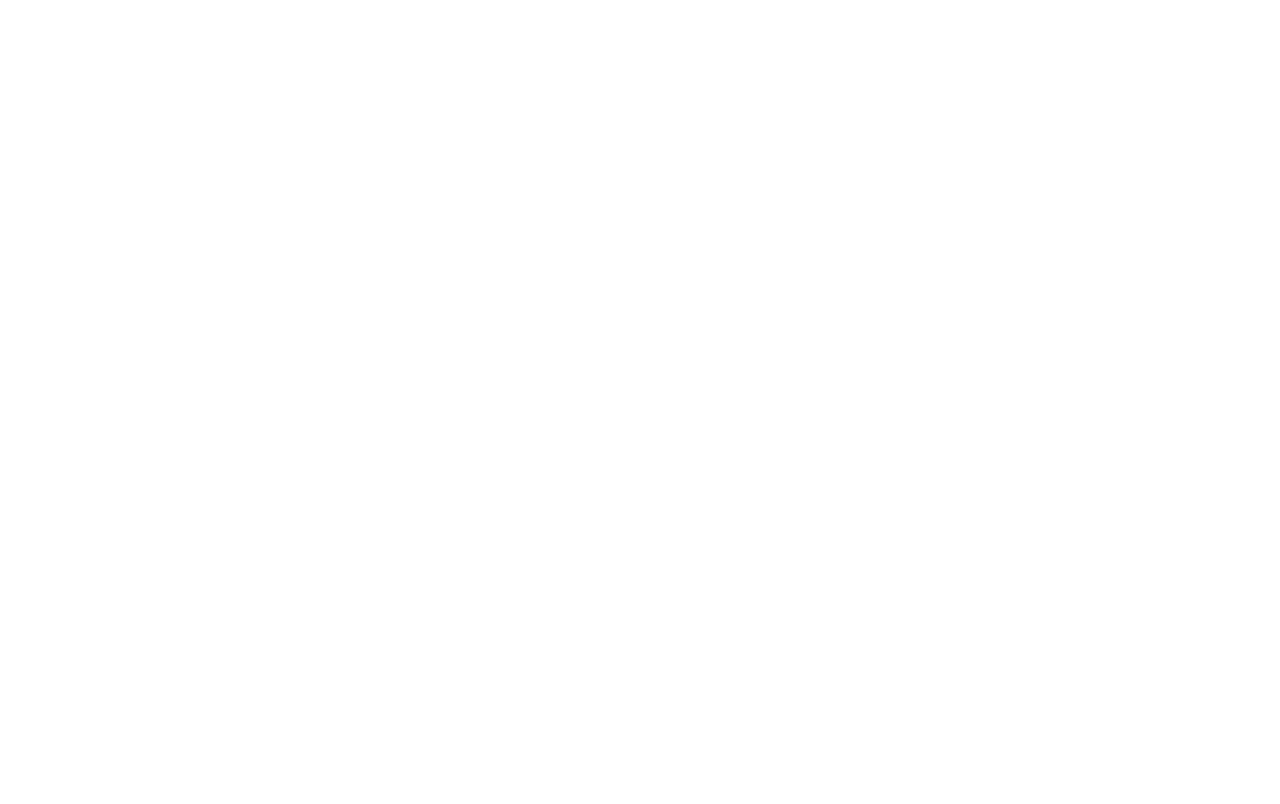
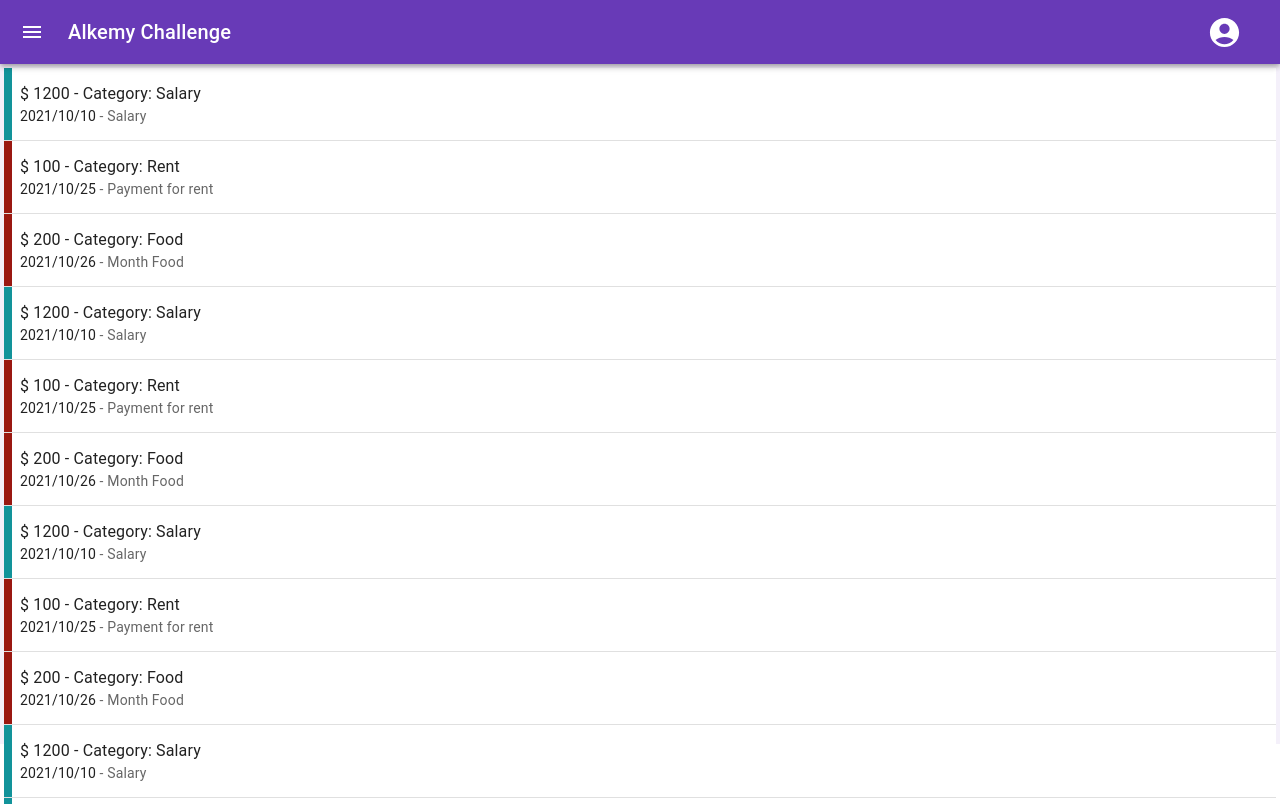
Before and after one commit to germansanz93/alkemy-challenge, a React (Create React App) app in the folder client/alkemy-challenge-client/: page /incomes in a window 1280 px wide. Built offline with nearby package versions, Linux system fonts and the light colour scheme.

Commit message:
Incomes, Expenses routes added in App, links added in AppBar, created movementsSeed and replaced in MovementsList

```diff
--- a/client/alkemy-challenge-client/src/App.js
+++ b/client/alkemy-challenge-client/src/App.js
@@ -28,6 +28,20 @@ class App extends Component {
             <Appbar children={<MovementsList />} />
           }
         />
+        <Route
+          exact
+          path="/incomes"
+          render={(routeProps) =>
+            <Appbar children={<MovementsList />} />
+          }
+        />
+        <Route
+          exact
+          path="/expenses"
+          render={(routeProps) =>
+            <Appbar children={<MovementsList />} />
+          }
+        />
       </Switch>
     )
   }
--- a/client/alkemy-challenge-client/src/Appbar.js
+++ b/client/alkemy-challenge-client/src/Appbar.js
@@ -150,7 +150,7 @@ function PersistentDrawerLeft(props) {
             </Link>
           </ListItem>
           <ListItem button key="Incomes" onClick={handleDrawerClose}>
-            <Link className={classes.link} to={"/"}>
+            <Link className={classes.link} to={"/incomes"}>
               <ListItemIcon>
                 <KeyboardArrowUpIcon />
               </ListItemIcon>
@@ -158,7 +158,7 @@ function PersistentDrawerLeft(props) {
             </Link>
           </ListItem>
           <ListItem button key="Expenses" onClick={handleDrawerClose}>
-            <Link className={classes.link} to={"/"}>
+            <Link className={classes.link} to={"/expenses"}>
               <ListItemIcon>
                 <KeyboardArrowDownIcon />
               </ListItemIcon>
--- a/client/alkemy-challenge-client/src/MovementsList.js
+++ b/client/alkemy-challenge-client/src/MovementsList.js
@@ -6,22 +6,15 @@ import ListItemText from '@mui/material/ListItemText';
 import { FixedSizeList } from 'react-window';
 import withStyles from '@mui/styles/withStyles';
 import { AutoSizer } from 'react-virtualized'
+import Typography from '@mui/material/Typography';
+import Divider from '@mui/material/Divider';
+
 
 import styles from './styles/MovementsListStyles';
 import 'react-virtualized/styles.css';
 
 
-function renderRow(props) {
-  const { index, style } = props;
-
-  return (
-    <ListItem style={style} key={index} component="div" disablePadding>
-      <ListItemButton>
-        <ListItemText primary={`Item ${index + 1}`} />
-      </ListItemButton>
-    </ListItem>
-  );
-}
+import movements from './movementsSeed';
 
 function MovementsList(props) {
   const { classes } = props;
@@ -29,8 +22,7 @@ function MovementsList(props) {
   return (
     <div className={classes.movementsListContainer}>
       <AutoSizer>
-      {({ width, height}) => (
-        console.log(width, height),
+        {({ width, height }) => (
           <Box
             sx={{ width: width, bgcolor: 'background.paper' }}
           >
@@ -38,10 +30,33 @@ function MovementsList(props) {
               height={height}
               width={width}
               itemSize={46}
-            itemCount={100}
+              itemCount={movements.length}
               overscanCount={5}
             >
-            {renderRow}
+              {() => movements.map(mov => (
+                <div>
+                  <ListItem className={classes.ListItem} alignItems="flex-start">
+                    <div className={mov.type == 1 ? classes.leftColorBarGreen : classes.leftColorBarRed}></div>
+                    <ListItemText
+                      primary={`$ ${mov.amount} - Category: ${mov.category}`}
+                      secondary={
+                        <React.Fragment>
+                          <Typography
+                            sx={{ display: 'inline' }}
+                            component="span"
+                            variant="body2"
+                            color="text.primary"
+                          >
+                            {mov.date}
+                          </Typography>
+                          {` - ${mov.description}`}
+                        </React.Fragment>
+                      }
+                    />
+                  </ListItem>
+                  <Divider />
+                </div>
+              ))}
             </FixedSizeList>
           </Box>
         )}
--- a/client/alkemy-challenge-client/src/Recents.js
+++ b/client/alkemy-challenge-client/src/Recents.js
@@ -8,81 +8,11 @@ import Typography from '@mui/material/Typography';
 import styles from './styles/RecentsStyles';
 import withStyles from '@mui/styles/withStyles';
 
+import movements from './movementsSeed';
+
 function Recents(props) {
   const { classes } = props;
-  const movements = [
-    {
-      date: '2021/10/10',
-      amount: 1200,
-      description: 'Salary',
-      category: 'Salary',
-      type: 1
-    },
-    {
-      date: '2021/10/25',
-      amount: 100.00,
-      description: 'Payment for rent',
-      category: 'Rent',
-      type: 2
-    },
-    {
-      date: '2021/10/26',
-      amount: 200.00,
-      description: 'Month Food',
-      category: 'Food',
-      type: 2
-    },
-    {
-      date: '2021/10/10',
-      amount: 1200,
-      description: 'Salary',
-      category: 'Salary',
-      type: 1
-    },
-    {
-      date: '2021/10/25',
-      amount: 100.00,
-      description: 'Payment for rent',
-      category: 'Rent',
-      type: 2
-    },
-    {
-      date: '2021/10/26',
-      amount: 200.00,
-      description: 'Month Food',
-      category: 'Food',
-      type: 2
-    },
-    {
-      date: '2021/10/10',
-      amount: 1200,
-      description: 'Salary',
-      category: 'Salary',
-      type: 1
-    },
-    {
-      date: '2021/10/25',
-      amount: 100.00,
-      description: 'Payment for rent',
-      category: 'Rent',
-      type: 2
-    },
-    {
-      date: '2021/10/26',
-      amount: 200.00,
-      description: 'Month Food',
-      category: 'Food',
-      type: 2
-    },
-    {
-      date: '2021/10/10',
-      amount: 1200,
-      description: 'Salary',
-      category: 'Salary',
-      type: 1
-    },
 
-  ]
   return (
     <div className={classes.listContainer}>
       <List dense={true} sx={{ width: '100%', maxWidth: 360, bgcolor: 'background.paper' }}>
--- /dev/null
+++ b/client/alkemy-challenge-client/src/movementsSeed.js
@@ -0,0 +1,72 @@
+export default [
+  {
+    date: '2021/10/10',
+    amount: 1200,
+    description: 'Salary',
+    category: 'Salary',
+    type: 1
+  },
+  {
+    date: '2021/10/25',
+    amount: 100.00,
+    description: 'Payment for rent',
+    category: 'Rent',
+    type: 2
+  },
+  {
+    date: '2021/10/26',
+    amount: 200.00,
+    description: 'Month Food',
+    category: 'Food',
+    type: 2
+  },
+  {
+    date: '2021/10/10',
+    amount: 1200,
+    description: 'Salary',
+    category: 'Salary',
+    type: 1
+  },
+  {
+    date: '2021/10/25',
+    amount: 100.00,
+    description: 'Payment for rent',
+    category: 'Rent',
+    type: 2
+  },
+  {
+    date: '2021/10/26',
+    amount: 200.00,
+    description: 'Month Food',
+    category: 'Food',
+    type: 2
+  },
+  {
+    date: '2021/10/10',
+    amount: 1200,
+    description: 'Salary',
+    category: 'Salary',
+    type: 1
+  },
+  {
+    date: '2021/10/25',
+    amount: 100.00,
+    description: 'Payment for rent',
+    category: 'Rent',
+    type: 2
+  },
+  {
+    date: '2021/10/26',
+    amount: 200.00,
+    description: 'Month Food',
+    category: 'Food',
+    type: 2
+  },
+  {
+    date: '2021/10/10',
+    amount: 1200,
+    description: 'Salary',
+    category: 'Salary',
+    type: 1
+  },
+]
--- a/client/alkemy-challenge-client/src/styles/MovementsListStyles.js
+++ b/client/alkemy-challenge-client/src/styles/MovementsListStyles.js
@@ -1,5 +1,25 @@
 export default {
   movementsListContainer: {
     height: '100%',
+  },
+  Listitem:{
+    position: 'relative',
+  },
+  leftColorBarGreen: {
+    position: 'absolute',
+    top: '0',
+    left: '0',
+    bottom: '0',
+    width: '8px',
+    backgroundColor: '#12939A',
+  },
+  leftColorBarRed: {
+    position: 'absolute',
+    top: '0',
+    left: '0',
+    bottom: '0',
+    width: '8px',
+    backgroundColor: '#9a1811',
   }
+
 }
```
Lines whose indentation alone changed are shown as unchanged.
